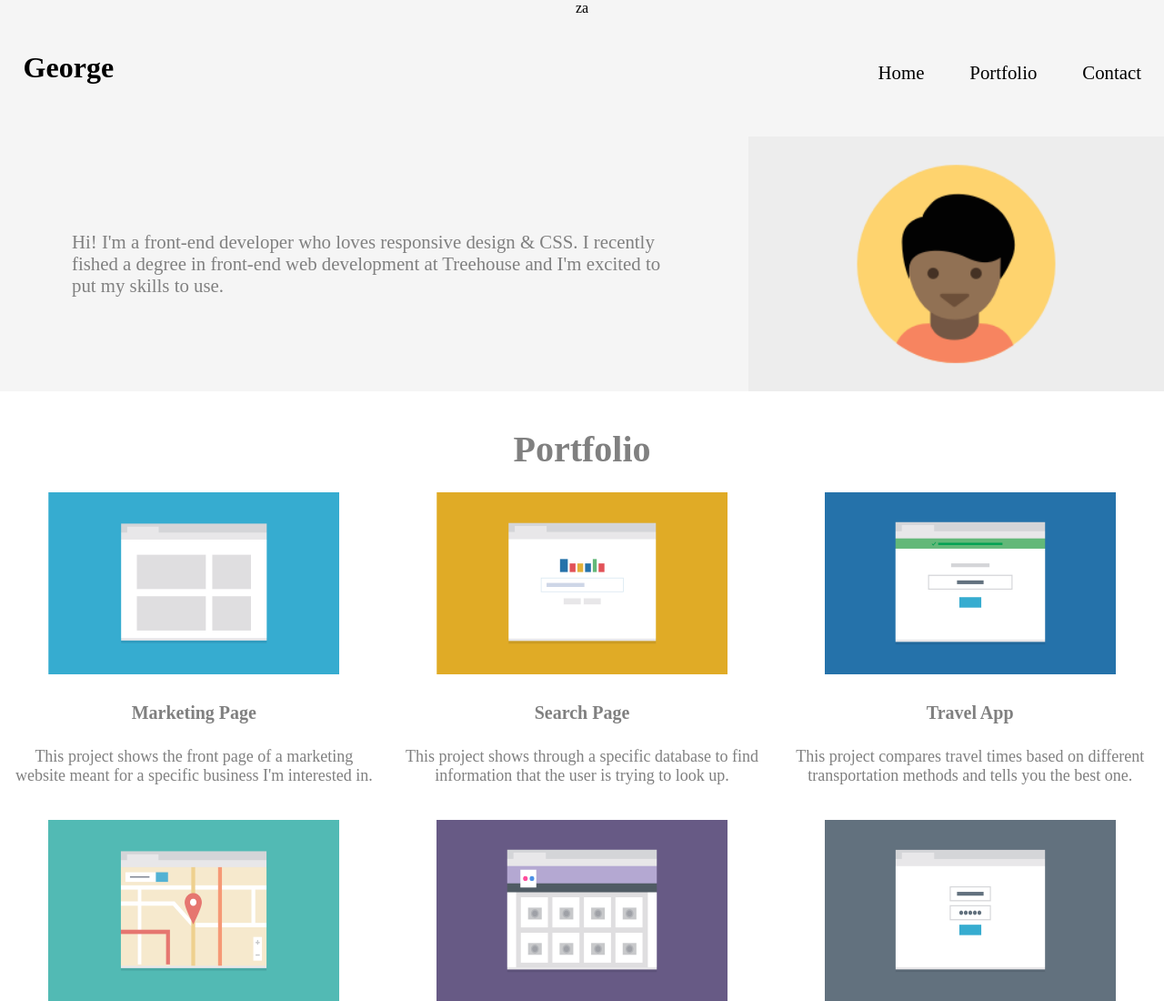
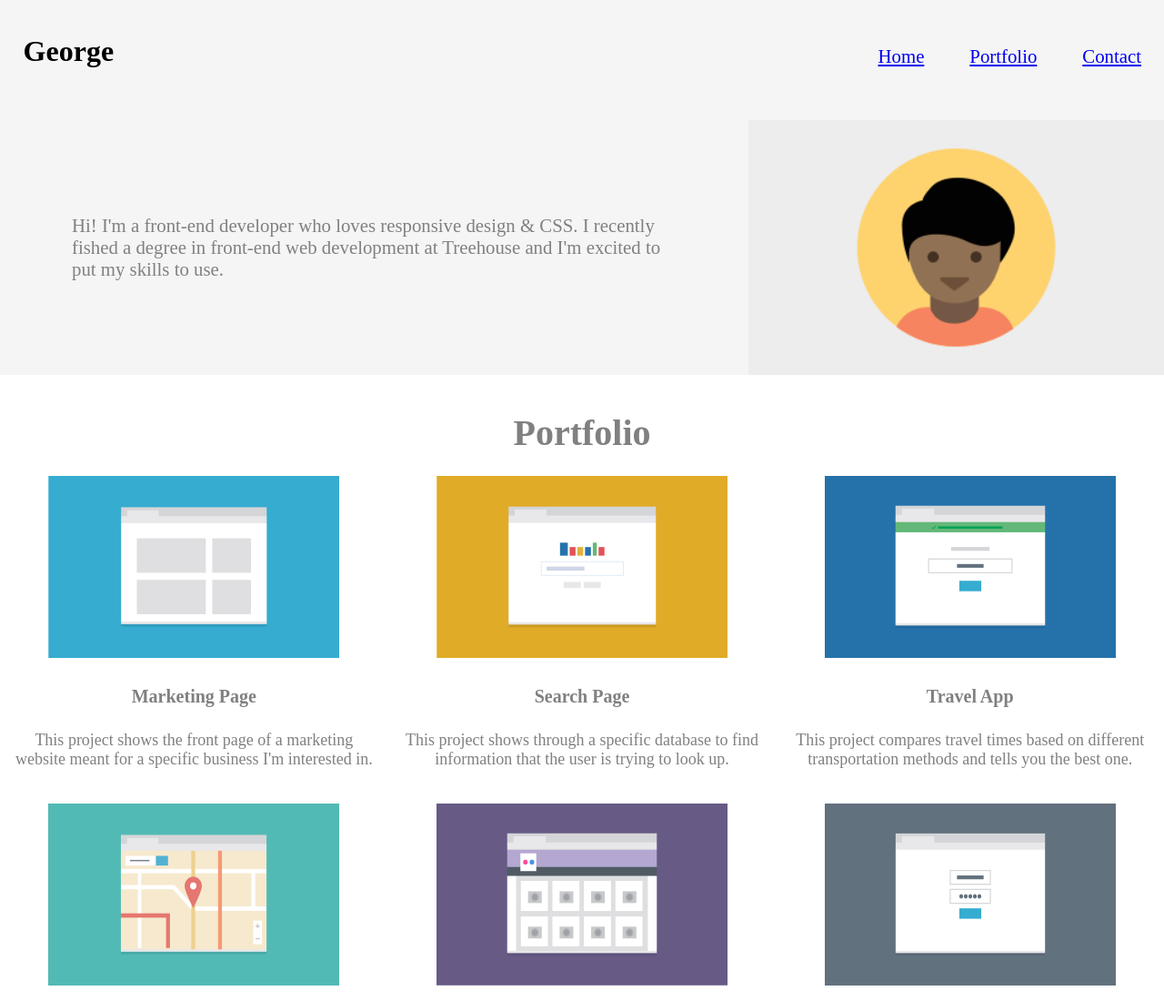
Before and after one commit to GeorgeFlood/project-2-webdev, a plain HTML site: page index.html in a window 1280 px wide. Shown: the top 1100 px of the page at 91% size. Drawn offline with Linux system fonts and the light colour scheme.

Commit message:
Update index.html

```diff
--- a/index.html
+++ b/index.html
@@ -13,13 +13,13 @@
 
 <BODY>
 
-    <header>za
+    <header>
         <div class='nav'>
             <h1 id='#top'>George</h1>
             <ul>
-                <li>Home</li>
-                <li>Portfolio</li>
-                <li>Contact</li>
+                <li><a href='#top'>Home</a></li>
+                <li><a href='#portfolio'>Portfolio</a></li>
+                <li><a href='#contact'>Contact</a></li>
             </ul>
         </div>
         <div class='intro'>
@@ -32,7 +32,7 @@
     </header>
 
 
-    <section class='portfolio'>
+    <section id='portfolio' class='portfolio'>
 
         <h3 class='port-intro'>Portfolio</h3>
 
@@ -93,7 +93,7 @@
     <footer>
 
         <div class='contact'>
-            <h3>Contact</h3>
+            <h3 id='contact'>Contact</h3>
             <p>If you're interested in chatting or want more information about what I've been working
                 on, I'd love to hear from you.
             </p>
```
